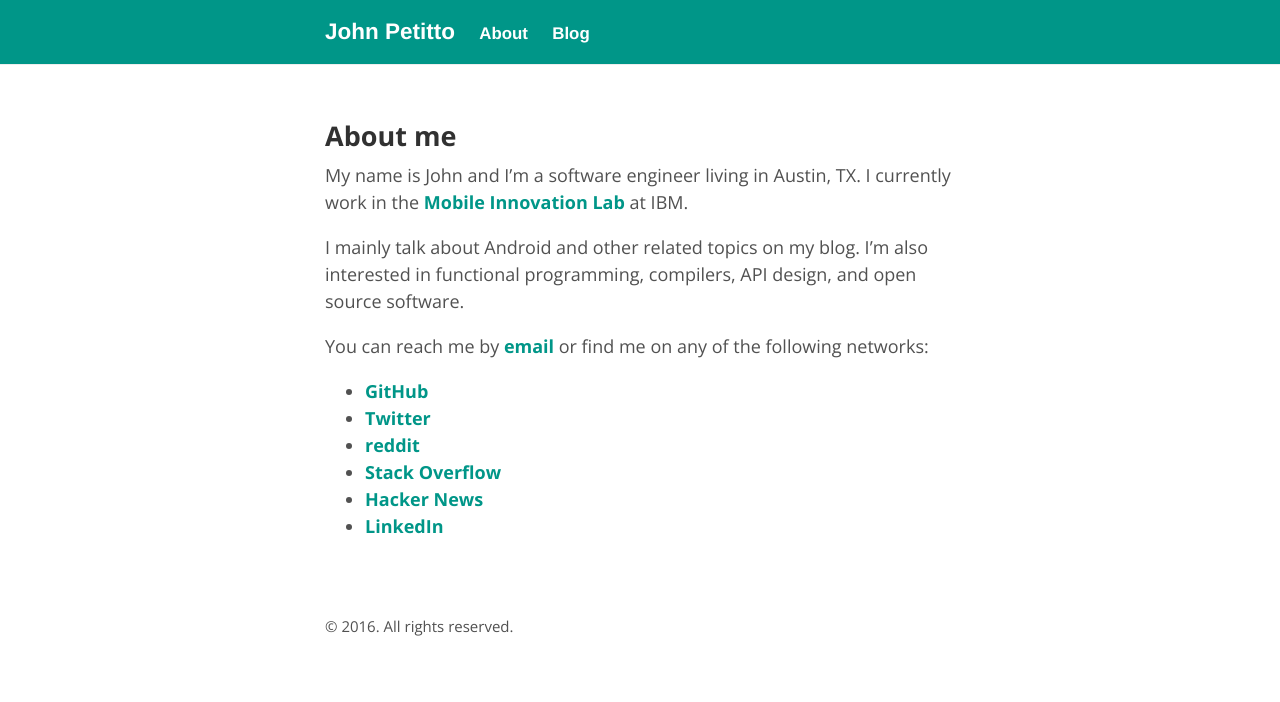
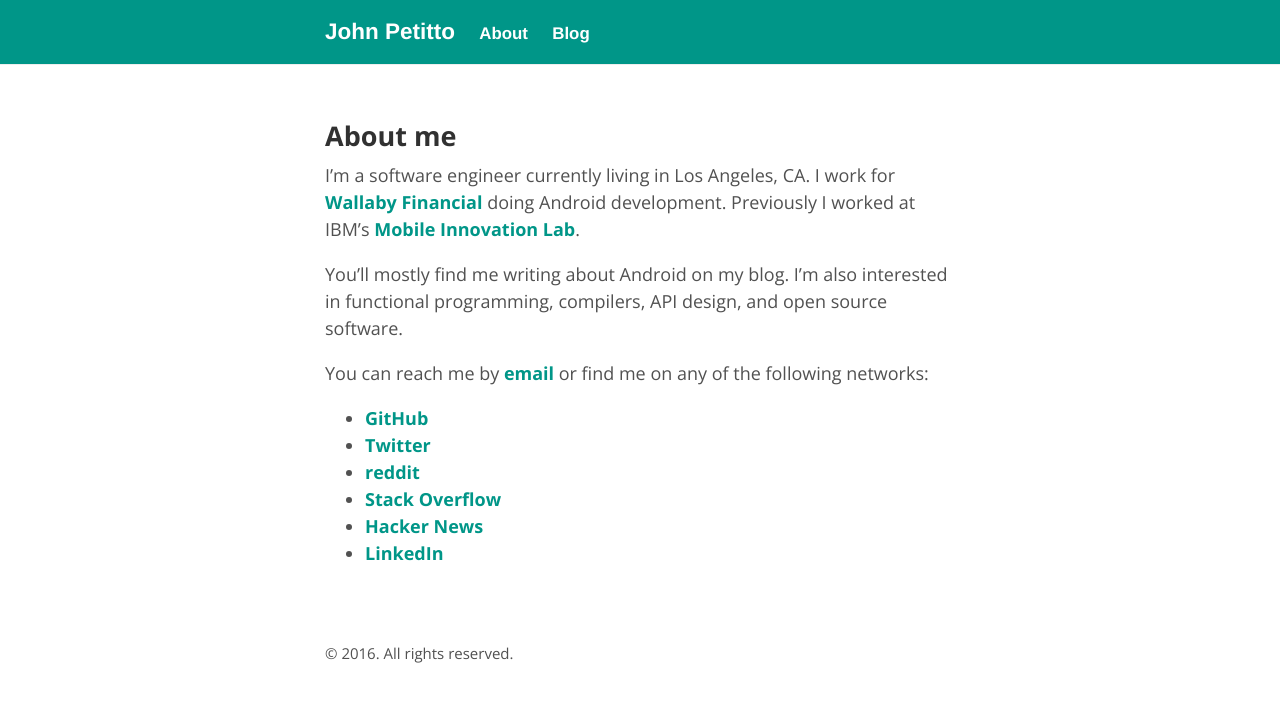
Before and after one commit to jpetitto/jpetitto.github.io, a Jekyll site: the page built from about.md, in a window 1280 px wide. Shown: the top 702 px of the page. Built offline with Jekyll 4.4.1, drawn with Linux system fonts in a browser that asks for light colours.

Commit message:
Update About me section

```diff
--- a/about.md
+++ b/about.md
@@ -5,9 +5,9 @@ title: About
 
 ## About me
 
-My name is John and I'm a software engineer living in Austin, TX. I currently work in the [Mobile Innovation Lab](http://www.ibm.com/innovation/milab) at IBM.
+I'm a software engineer currently living in Los Angeles, CA. I work for [Wallaby Financial](https://www.walla.by/) doing Android development. Previously I worked at IBM's [Mobile Innovation Lab](http://www.ibm.com/innovation/milab).
 
-I mainly talk about Android and other related topics on my blog. I'm also interested in functional programming, compilers, API design, and open source software.
+You'll mostly find me writing about Android on my blog. I'm also interested in functional programming, compilers, API design, and open source software.
 
 You can reach me by [email](mailto:john.petitto@gmail.com) or find me on any of the following networks:
 
```
